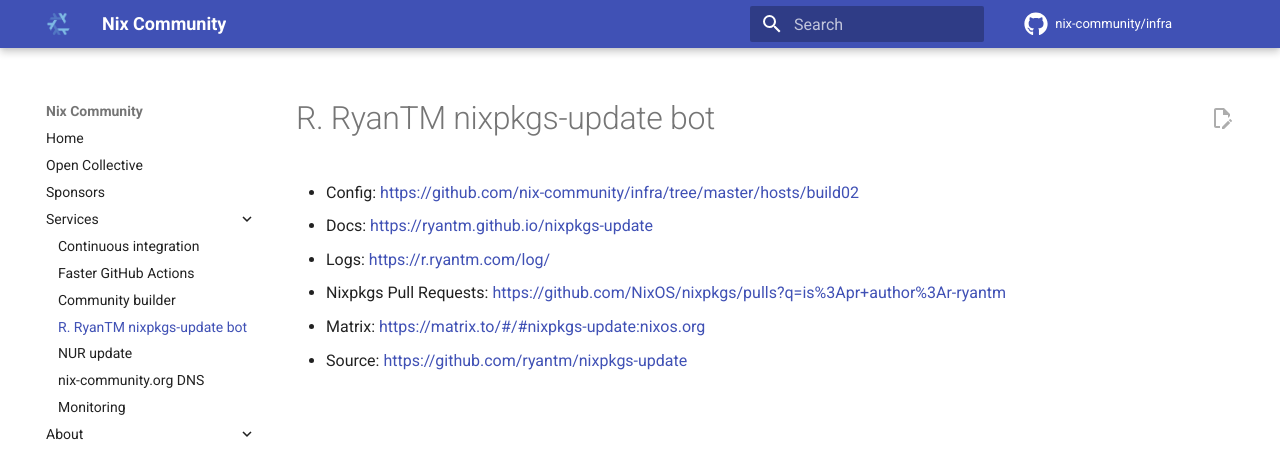
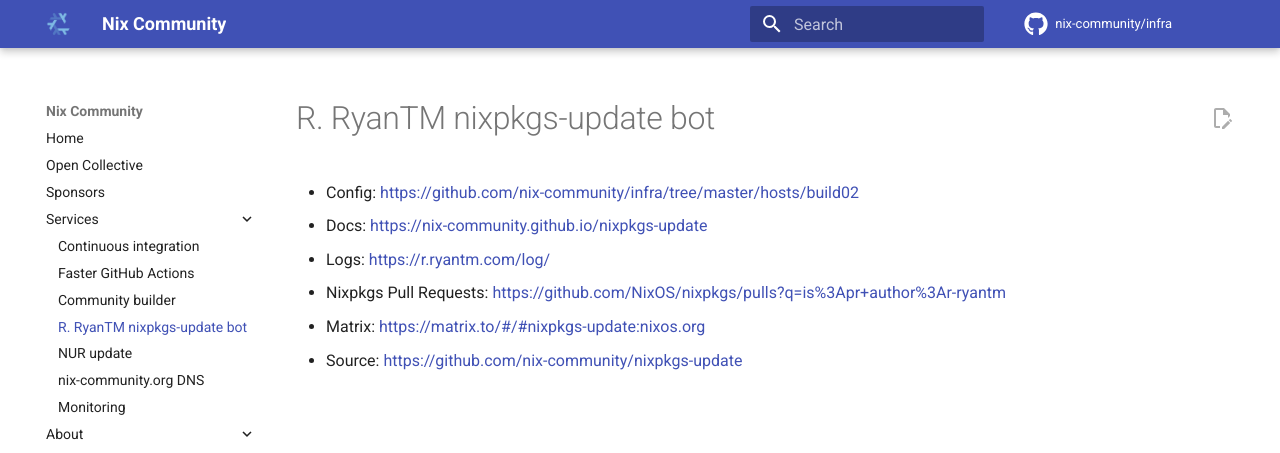
Before and after one commit to nix-community/infra, an MkDocs documentation site: the page built from docs/update-bot.md, in a window 1280 px wide. Shown: the top 453 px of the page. Built offline with MkDocs 1.6.1 and Material for MkDocs 9.7.7, drawn with Linux system fonts in a browser that asks for light colours; comment, search, counter and statistics services are not loaded; some of the changed lines change nothing that is shown.

Commit message:
docs: update nixpkgs-update links

```diff
--- a/docs/update-bot.md
+++ b/docs/update-bot.md
@@ -1,6 +1,6 @@
 - Config: [https://github.com/nix-community/infra/tree/master/hosts/build02](https://github.com/nix-community/infra/tree/master/hosts/build02)
-- Docs: [https://ryantm.github.io/nixpkgs-update](https://ryantm.github.io/nixpkgs-update)
+- Docs: [https://nix-community.github.io/nixpkgs-update](https://nix-community.github.io/nixpkgs-update)
 - Logs: [https://r.ryantm.com/log/](https://r.ryantm.com/log/)
 - Nixpkgs Pull Requests: [https://github.com/NixOS/nixpkgs/pulls?q=is%3Apr+author%3Ar-ryantm](https://github.com/NixOS/nixpkgs/pulls?q=is%3Apr+author%3Ar-ryantm)
 - Matrix: [https://matrix.to/#/#nixpkgs-update:nixos.org](https://matrix.to/#/#nixpkgs-update:nixos.org)
-- Source: [https://github.com/ryantm/nixpkgs-update](https://github.com/ryantm/nixpkgs-update)
+- Source: [https://github.com/nix-community/nixpkgs-update](https://github.com/nix-community/nixpkgs-update)
```
